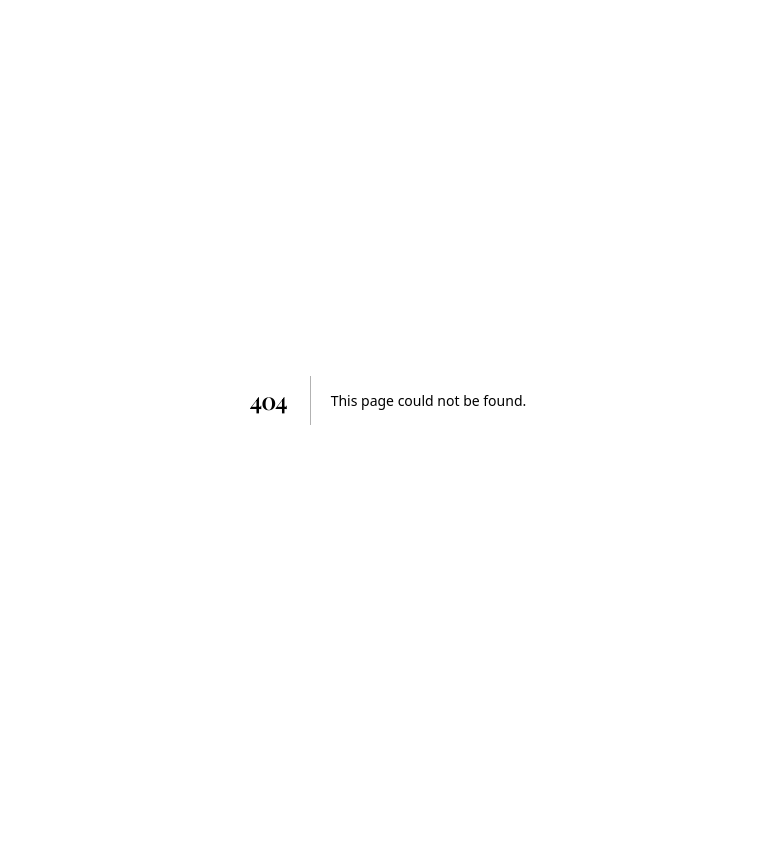
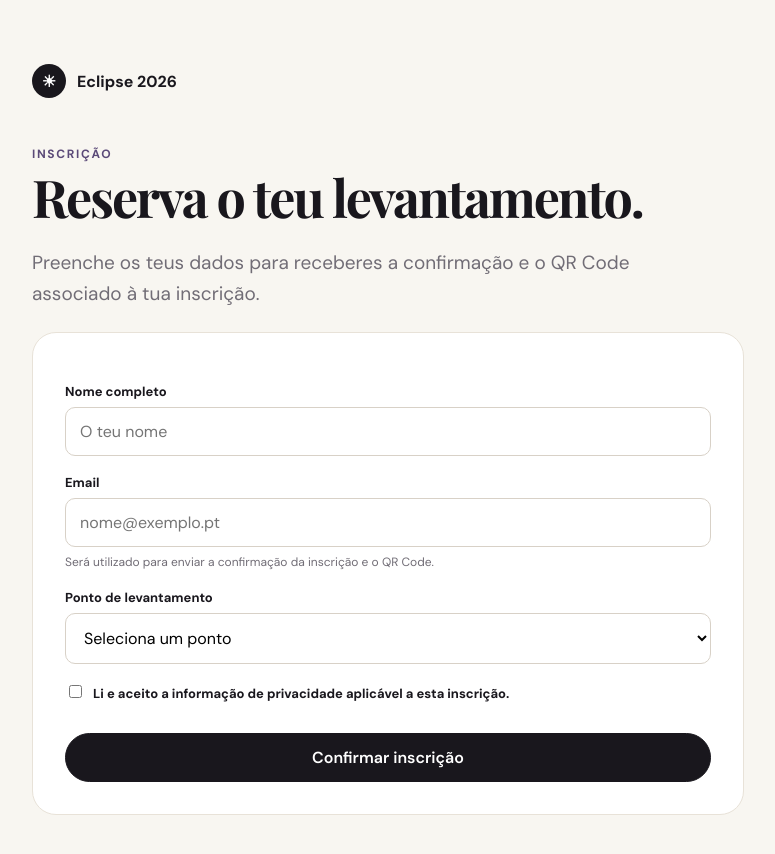
Before and after one commit to marinarosab/eclipse-2026-distribution, a Next.js app: page /inscricao in a window 1280 px wide. Before the commit this address had no page. Shown: the top 854 px of the page, without its empty margins (252-1027 px from the left). Before the commit the page ends 800 px from the top, so only its background shows below. Built offline with nearby package versions, Linux system fonts and the light colour scheme.

Commit message:
feat: add participant registration experience

```diff
--- /dev/null
+++ b/src/app/inscricao/page.tsx
@@ -0,0 +1,19 @@
+"use client";
+
+import { FormEvent, useState } from "react";
+import Link from "next/link";
+
+export default function InscricaoPage() {
+  const [submitted, setSubmitted] = useState(false);
+
+  function handleSubmit(event: FormEvent<HTMLFormElement>) {
+    event.preventDefault();
+    setSubmitted(true);
+  }
+
+  if (submitted) {
+    return <main className="form-page"><Link href="/" className="brand"><span className="brand-mark">☀</span> Eclipse 2026</Link><div className="form-card" style={{ marginTop: 32 }}><div className="eyebrow">Inscrição recebida</div><h1 style={{ fontSize: 48 }}>Está feito. ✨</h1><p className="lead">A tua inscrição foi registada. Nesta fase do protótipo, o próximo passo será a geração do teu identificador, QR Code e envio da confirmação por email.</p><div className="actions"><Link href="/" className="btn">Voltar ao início</Link></div></div></main>;
+  }
+
+  return <main className="form-page"><Link href="/" className="brand"><span className="brand-mark">☀</span> Eclipse 2026</Link><div style={{ margin: "48px 0 22px" }}><div className="eyebrow">Inscrição</div><h1 style={{ fontSize: 52, marginTop: 10 }}>Reserva o teu levantamento.</h1><p className="lead">Preenche os teus dados para receberes a confirmação e o QR Code associado à tua inscrição.</p></div><form className="form-card" onSubmit={handleSubmit}><div className="field"><label htmlFor="name">Nome completo</label><input id="name" name="name" required placeholder="O teu nome" /></div><div className="field"><label htmlFor="email">Email</label><input id="email" name="email" type="email" required placeholder="nome@exemplo.pt" /><div className="helper">Será utilizado para enviar a confirmação da inscrição e o QR Code.</div></div><div className="field"><label htmlFor="point">Ponto de levantamento</label><select id="point" name="point" defaultValue=""><option value="" disabled>Seleciona um ponto</option><option>Lisboa — Club da Visão</option><option>Leiria — Club da Visão</option><option>Porto — Club da Visão</option></select></div><div className="field"><label><input type="checkbox" required style={{ width: "auto", marginRight: 8 }} /> Li e aceito a informação de privacidade aplicável a esta inscrição.</label></div><button className="btn" style={{ marginTop: 24, width: "100%" }}>Confirmar inscrição</button></form></main>;
+}
```
